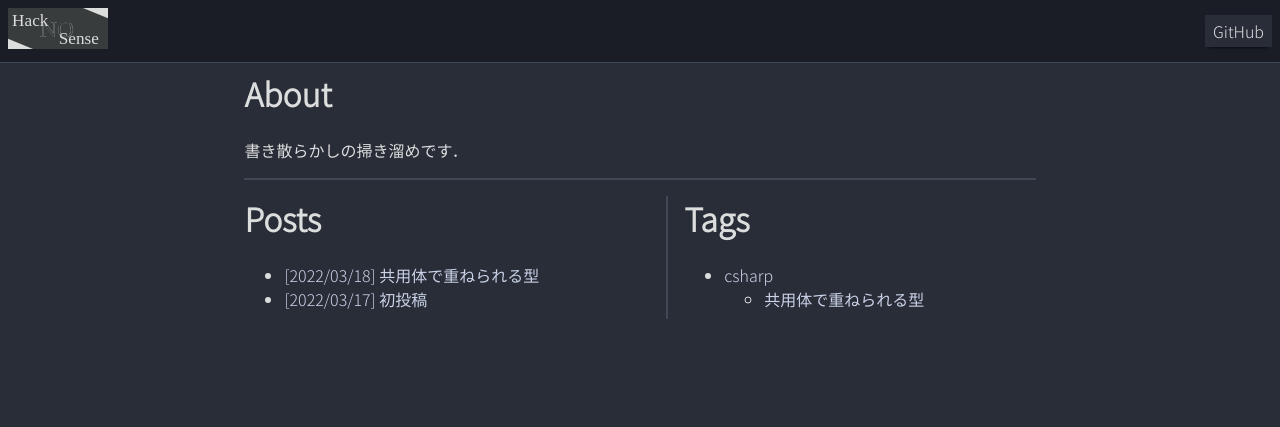
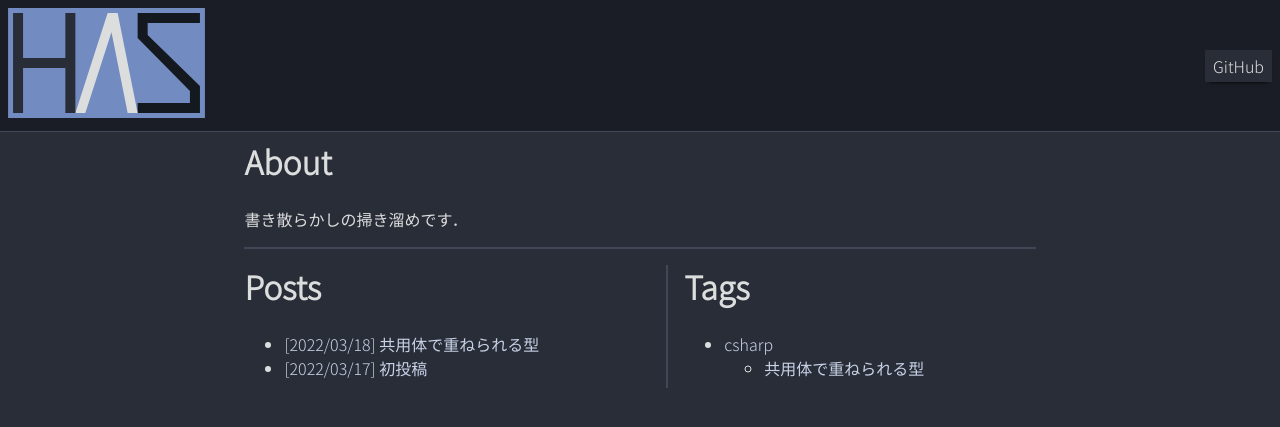
Before and after one commit to maemon4095/Hack-a-Sense, a Jekyll site: the page built from pages/home.md, in a window 1280 px wide. Shown: the top 427 px of the page. Built offline with Jekyll 4.4.1, drawn with Linux system fonts in a browser that asks for light colours; our own code applies the rules of GitHub Pages for plain Markdown files.

Commit message:
copy from main

```diff
--- a/_includes/header.html
+++ b/_includes/header.html
@@ -1,7 +1,7 @@
 <header id="header">
     <div class="content">
         <a href="{{ '/' | relative_url }}" data-stylemod="no-link-highlight" style="grid-row: 1 / 3; grid-column: 1;">
-            <img src="{{ 'assets/images/logo.svg' | relative_url }}">
+            <img src="{{ 'assets/images/logo.svg' | relative_url }}" style="object-fit:contain;">
         </a>
         <div id="header-reserved" style="background-color: red;
                 grid-column: 2;
--- a/_includes/top.html
+++ b/_includes/top.html
@@ -11,9 +11,9 @@
   <!--stylesheets-->
   <link rel="stylesheet" href="{{ 'assets/css/styles.css' | relative_url }}">
   <!--highlight theme-->
-  <link rel="stylesheet" href="{{ site.baseurl }}/assets/css/github-dark.min.css">
+  <link rel="stylesheet" href="{{ 'assets/css/github-dark.min.css' | relative_url }}">
   <!--highlight.js-->
-  <script src="{{ site.baseurl }}/assets/js/highlight.min.js"></script>
+  <script src="{{ 'assets/js/highlight.min.js' | relative_url }}"></script>
   <script>hljs.highlightAll();</script>
   <!--mermaid-->
   <script src="https://cdn.jsdelivr.net/npm/mermaid/dist/mermaid.min.js"></script>
```
Also changed, not shown: assets/images/logo.svg.
